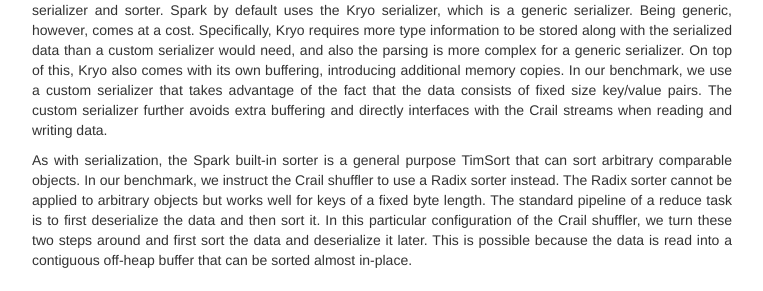
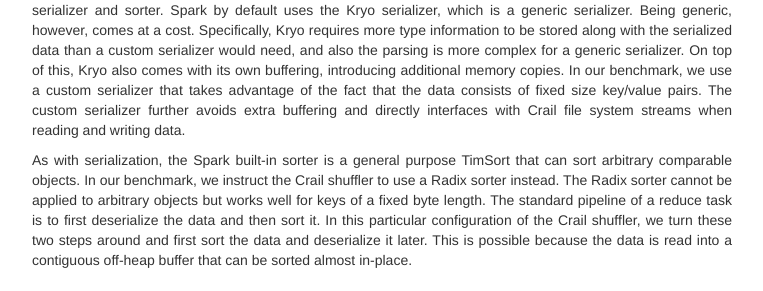
Before and after one commit to apache/incubator-crail-website, a Jekyll site: the page built from _posts/blog/2017-01-1-sorting.md, in a window 1280 px wide and 900 px high, scrolled down 2814 px. Shown: the part 278-569 px from the top of the window, without its empty margins (258-1021 px from the left). Built offline with Jekyll 4.4.1, drawn with Linux system fonts in a browser that asks for light colours; comment, search, counter and statistics services are not loaded; some of the changed text lies outside the part shown.

Commit message:
Update 2017-01-1-sorting.md

```diff
--- a/_posts/blog/2017-01-1-sorting.md
+++ b/_posts/blog/2017-01-1-sorting.md
@@ -157,7 +157,7 @@
 </p>
 
 <p>
-As pointed out in the <a href="http://www.crail.io/docs">documentatin section</a>, the Crail shuffler allows applications to pass their own custom serializer and sorter. Spark by default uses the Kryo serializer, which is a generic serializer. Being generic, however, comes at a cost. Specifically, Kryo requires more type information to be stored along with the serialized data than a custom serializer would need, and also the parsing is more complex for a generic serializer. On top of this, Kryo also comes with its own buffering, introducing additional memory copies. In our benchmark, we use a custom serializer that takes advantage of the fact that the data consists of fixed size key/value pairs. The custom serializer further avoids extra buffering and directly interfaces with the Crail streams when reading and writing data.
+As pointed out in the <a href="http://www.crail.io/docs">documentatin section</a>, the Crail shuffler allows applications to pass their own custom serializer and sorter. Spark by default uses the Kryo serializer, which is a generic serializer. Being generic, however, comes at a cost. Specifically, Kryo requires more type information to be stored along with the serialized data than a custom serializer would need, and also the parsing is more complex for a generic serializer. On top of this, Kryo also comes with its own buffering, introducing additional memory copies. In our benchmark, we use a custom serializer that takes advantage of the fact that the data consists of fixed size key/value pairs. The custom serializer further avoids extra buffering and directly interfaces with Crail file system streams when reading and writing data.
 </p>
 <p>
 As with serialization, the Spark built-in sorter is a general purpose TimSort that can sort arbitrary comparable objects. In our benchmark, we instruct the Crail shuffler to use a Radix sorter instead. The Radix sorter cannot be applied to arbitrary objects but works well for keys of a fixed byte length. The standard pipeline of a reduce task is to first deserialize the data and then sort it. In this particular configuration of the Crail shuffler, we turn these two steps around and first sort the data and deserialize it later. This is possible because the data is read into a contiguous off-heap buffer that can be sorted almost in-place.
```
